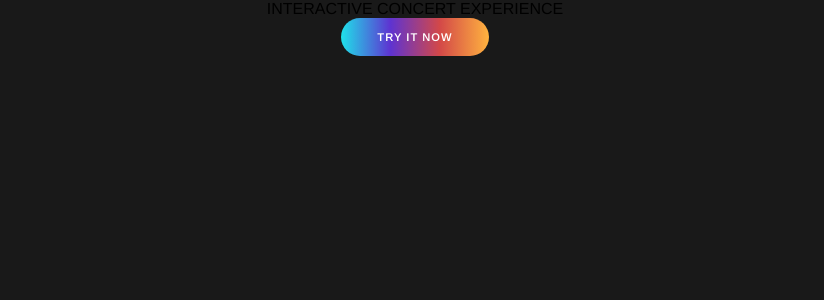
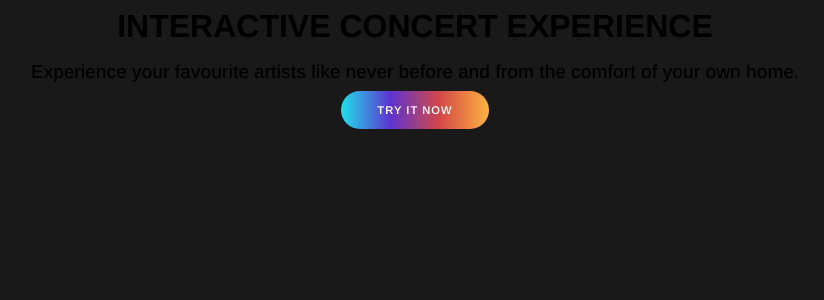
Before and after one commit to ahhreggi/exp-con, a React (Create React App) app: page / in a window 1280 px wide. Shown: the top 300 px of the page, without its empty margins (225-1049 px from the left). Built offline with nearby package versions, Linux system fonts and the light colour scheme; a web font is replaced by a local one.

Commit message:
Update global header styles

```diff
--- a/src/components/sections/Hero/index.js
+++ b/src/components/sections/Hero/index.js
@@ -4,9 +4,12 @@ import Button from "../../Button";
 const Hero = () => {
   return (
     <div className="Hero">
-      <div className="title">
+      <h1>
         INTERACTIVE CONCERT EXPERIENCE
-      </div>
+      </h1>
+      <h3>
+        Experience your favourite artists like never before and from the comfort of your own home.
+      </h3>
       <Button text="TRY IT NOW" styles="bg-rainbow" />
     </div>
   );
--- a/src/index.scss
+++ b/src/index.scss
@@ -12,3 +12,18 @@ code {
   font-family: source-code-pro, Menlo, Monaco, Consolas, 'Courier New',
     monospace;
 }
+
+h1,
+h2,
+h3 {
+  margin: 0.5rem;
+}
+
+h1 {
+  font-weight: 700;
+}
+
+h2,
+h3 {
+  font-weight: 500;
+}
```
